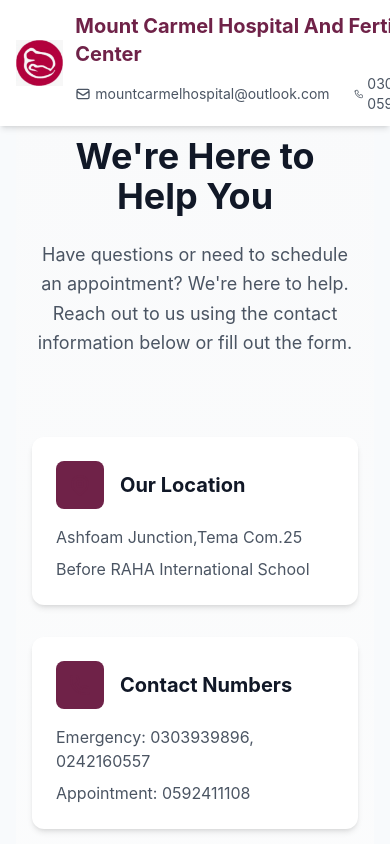
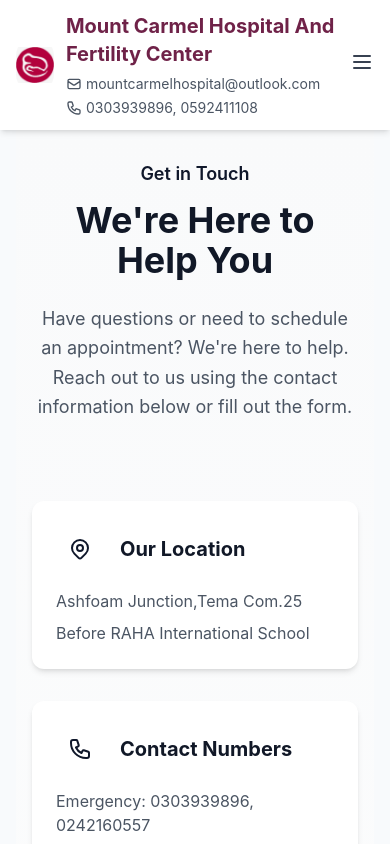
Before and after one commit to Richmond-Andoh/mount-carmel, a React (Vite) app: page /contact in a window 390 px wide. Shown: the top 844 px of the page. Built offline with nearby package versions, Linux system fonts and the light colour scheme; the HTML template or start-up script is replaced by a standard one.

Commit message:
Working on some responsive errors

```diff
--- a/src/App.jsx
+++ b/src/App.jsx
@@ -1,4 +1,3 @@
-// src/App.jsx
 import { BrowserRouter as Router, Routes, Route } from 'react-router-dom'
 import Navbar from './components/Navbar'
 import Footer from './components/Footer'
@@ -18,9 +17,7 @@
     <Router>
       <div className="flex flex-col min-h-screen">
         <Navbar />
-
-        {/* Padding wrapper to avoid content hiding behind Navbar */}
-        <main className="flex-grow pt-16 sm:pt-20 md:pt-24 lg:pt-28 xl:pt-32 px-4 sm:px-6 md:px-8 lg:px-10 xl:px-16">
+        <main className="flex-grow pt-32 px-4 sm:px-6 lg:px-8">
           <Routes>
             <Route path="/" element={<Home />} />
             <Route path="/about" element={<About />} />
@@ -34,7 +31,6 @@
             <Route path="/partner-form" element={<PartnerForm />} />
           </Routes>
         </main>
-
         <Footer />
       </div>
     </Router>
--- a/src/components/Footer.jsx
+++ b/src/components/Footer.jsx
@@ -31,7 +31,7 @@
           {/* Hospital Info */}
           <div>
             <div className="flex items-center space-x-3 mb-6">
-              <img src={logo} alt="Logo" className="w-12 h-12" />
+              <img src={logo} alt="Logo" className="w-12 h-12 rounded-logo" />
               <div>
                 <h3 className="font-bold">Mount Carmel</h3>
                 <p className="text-sm text-gray-400">Hospital & Fertility Center</p>
--- a/src/components/Navbar.jsx
+++ b/src/components/Navbar.jsx
@@ -13,7 +13,6 @@
     const handleScroll = () => {
       setScrolled(window.scrollY > 20)
     }
-
     window.addEventListener('scroll', handleScroll)
     return () => window.removeEventListener('scroll', handleScroll)
   }, [])
@@ -23,7 +22,7 @@
     { path: '/about', label: 'About' },
     { path: '/services', label: 'Services' },
     { path: '/facilities', label: 'Facilities' },
-    { path: '/contact', label: 'Contact' },
+    { path: '/contact', label: 'Contact' }
   ]
 
   const toggleMenu = () => {
@@ -31,36 +30,27 @@
     setShowOthersDropdown(false)
   }
 
-  const toggleOthersDropdown = () => {
-    setShowOthersDropdown(!showOthersDropdown)
-  }
-
   return (
     <nav className={`fixed w-full z-50 bg-white shadow-md transition-all duration-300 ${scrolled ? 'py-2' : 'py-3'}`}>
       <div className="container-custom">
         <div className="flex justify-between items-center">
-          <div className="flex items-center">
           <Link to="/" className="flex items-center gap-3">
-              <div className="w-[3.5rem] h-[3.5rem] flex items-center justify-center">
-                <img
-                  src={logo}
-                  alt="Mount Carmel Logo"
-                  className="w-full h-full object-contain"
-                />
+            <div className="w-[3.5rem] h-[3.5rem]">
+              <img src={logo} alt="Mount Carmel Logo" className="w-full h-full rounded-logo" />
             </div>
             <div>
               <h1 className="text-xl font-bold text-[#6f2248] mb-1.5">
                 Mount Carmel Hospital And Fertility Center
               </h1>
-                <div className="flex items-center space-x-6 text-sm text-gray-600">
-                  <a href="mailto:mountcarmelhospital@outlook.com" className="flex items-center hover:text-[#6f2248] transition-colors">
+              <div className="flex flex-col sm:flex-row space-y-1 sm:space-y-0 sm:space-x-6 text-sm text-gray-600">
+                <a href="mailto:mountcarmelhospital@outlook.com" className="flex items-center hover:text-[#6f2248]">
                   <svg className="w-4 h-4 mr-1" fill="none" stroke="currentColor" viewBox="0 0 24 24">
                     <path strokeLinecap="round" strokeLinejoin="round" strokeWidth="2"
                       d="M3 8l7.89 5.26a2 2 0 002.22 0L21 8M5 19h14a2 2 0 002-2V7a2 2 0 00-2-2H5a2 2 0 00-2 2v10a2 2 0 002 2z" />
                   </svg>
                   mountcarmelhospital@outlook.com
                 </a>
-                  <a href="tel:+15589554885" className="flex items-center hover:text-[#6f2248] transition-colors">
+                <a href="tel:+233303939896" className="flex items-center hover:text-[#6f2248]">
                   <svg className="w-4 h-4 mr-1" fill="none" stroke="currentColor" viewBox="0 0 24 24">
                     <path strokeLinecap="round" strokeLinejoin="round" strokeWidth="2"
                       d="M3 5a2 2 0 012-2h3.28a1 1 0 01.948.684l1.498 4.493a1 1 0 01-.502 1.21l-2.257 1.13a11.042 11.042 0 005.516 5.516l1.13-2.257a1 1 0 011.21-.502l4.493 1.498a1 1 0 01.684.949V19a2 2 0 01-2 2h-1C9.716 21 3 14.284 3 6V5z" />
@@ -70,102 +60,32 @@
               </div>
             </div>
           </Link>
-          </div>
 
-          {/* Desktop menu */}
+          {/* Desktop Nav */}
           <div className="hidden md:flex items-center space-x-8">
-            {navLinks.map((link) => (
+            {navLinks.map(link => (
               <Link
                 key={link.path}
                 to={link.path}
-                className={`text-sm font-medium text-gray-700 hover:text-[#6f2248] transition-colors ${location.pathname === link.path ? 'text-[#6f2248]' : ''}`}
+                className={`nav-link ${location.pathname === link.path ? 'text-[#6f2248]' : ''}`}
               >
                 {link.label}
               </Link>
             ))}
-            <div className="relative">
-              <button
-                className={`text-sm font-medium text-gray-700 hover:text-[#6f2248] transition-colors ${
-                  ['/testimonies', '/faq', '/partners'].includes(location.pathname) ? 'text-[#6f2248]' : ''
-                }`}
-                onClick={toggleOthersDropdown}
-                onMouseEnter={() => setShowOthersDropdown(true)}
-                onMouseLeave={() => setShowOthersDropdown(false)}
-              >
-                Others
-              </button>
-              <AnimatePresence>
-                {showOthersDropdown && (
-                  <motion.div
-                    initial={{ opacity: 0, y: -10 }}
-                    animate={{ opacity: 1, y: 0 }}
-                    exit={{ opacity: 0, y: -10 }}
-                    className="absolute top-full left-0 mt-1 bg-white shadow-lg rounded-lg py-2 w-48"
-                    onMouseEnter={() => setShowOthersDropdown(true)}
-                    onMouseLeave={() => setShowOthersDropdown(false)}
-                  >
-                    <Link
-                      to="/testimonies"
-                      className={`block px-4 py-2 text-gray-700 hover:bg-gray-50 ${
-                        location.pathname === '/testimonies' ? 'text-[#6f2248]' : ''
-                      }`}
-                    >
-                      Testimonies
-                    </Link>
-                    <Link
-                      to="/faq"
-                      className={`block px-4 py-2 text-gray-700 hover:bg-gray-50 ${
-                        location.pathname === '/faq' ? 'text-[#6f2248]' : ''
-                      }`}
-                    >
-                      FAQ
-                    </Link>
-                    <Link
-                      to="/partners"
-                      className={`block px-4 py-2 text-gray-700 hover:bg-gray-50 ${
-                        location.pathname === '/partners' ? 'text-[#6f2248]' : ''
-                      }`}
-                    >
-                      Partners
-                    </Link>
-                  </motion.div>
-                )}
-              </AnimatePresence>
-            </div>
-            <Link
-              to="/appointment"
-              className="bg-[#6f2248] text-white px-4 py-2 rounded-md text-sm font-medium hover:bg-[#6f2248]/90 transition-colors"
-            >
-              Make an Appointment
-            </Link>
+            <Link to="/testimonies" className={`nav-link ${location.pathname === '/testimonies' ? 'text-[#6f2248]' : ''}`}>Testimonies</Link>
+            <Link to="/faq" className={`nav-link ${location.pathname === '/faq' ? 'text-[#6f2248]' : ''}`}>FAQ</Link>
+            <Link to="/partners" className={`nav-link ${location.pathname === '/partners' ? 'text-[#6f2248]' : ''}`}>Partners</Link>
+            <Link to="/appointment" className="btn-primary text-sm">Make Appointment</Link>
           </div>
 
           {/* Mobile menu button */}
-          <div className="md:hidden flex items-center">
-            <button
-              onClick={toggleMenu}
-              className="inline-flex items-center justify-center p-2 rounded-md text-gray-700 hover:text-[#6f2248] focus:outline-none"
-            >
-              <svg
-                className="h-6 w-6"
-                stroke="currentColor"
-                fill="none"
-                viewBox="0 0 24 24"
-              >
+          <div className="md:hidden">
+            <button onClick={toggleMenu} className="text-gray-700 hover:text-[#6f2248] focus:outline-none">
+              <svg className="h-6 w-6" fill="none" stroke="currentColor" viewBox="0 0 24 24">
                 {isOpen ? (
-                  <path
-                    strokeLinecap="round"
-                    strokeLinejoin="round"
-                    strokeWidth="2"
-                    d="M6 18L18 6M6 6l12 12"
-                  />
+                  <path strokeLinecap="round" strokeLinejoin="round" strokeWidth="2" d="M6 18L18 6M6 6l12 12" />
                 ) : (
-                  <path
-                    strokeLinecap="round"
-                    strokeLinejoin="round"
-                    strokeWidth="2"
-                    d="M4 6h16M4 12h16M4 18h16"
-                  />
+                  <path strokeLinecap="round" strokeLinejoin="round" strokeWidth="2" d="M4 6h16M4 12h16M4 18h16" />
                 )}
               </svg>
             </button>
@@ -173,72 +93,34 @@
         </div>
       </div>
 
-      {/* Mobile menu */}
+      {/* Mobile Dropdown */}
       <AnimatePresence>
         {isOpen && (
           <motion.div
             initial={{ opacity: 0, height: 0 }}
             animate={{ opacity: 1, height: 'auto' }}
             exit={{ opacity: 0, height: 0 }}
-            transition={{ duration: 0.3 }}
-            className="fixed inset-0 z-50 md:hidden bg-white/70 backdrop-blur overflow-y-auto max-h-screen border-t"
+            className="mobile-nav-wrapper"
           >
-            <div className="container-custom py-2 space-y-2">
-              {navLinks.map((link, index) => (
-                <motion.div
-                  key={link.path}
-                  initial={{ opacity: 0, x: -20 }}
-                  animate={{ opacity: 1, x: 0 }}
-                  transition={{ duration: 0.3, delay: index * 0.1 }}
-                >
-                  <Link
-                    to={link.path}
-                    onClick={() => setIsOpen(false)}
-                    className={`block py-2 text-gray-700 hover:text-[#6f2248] transition-colors ${location.pathname === link.path ? 'text-[#6f2248]' : ''}`}
-                  >
+            <div className="mobile-close-btn">
+              <button onClick={() => setIsOpen(false)} aria-label="Close Menu">
+                <svg className="w-6 h-6" fill="none" stroke="currentColor" viewBox="0 0 24 24">
+                  <path strokeLinecap="round" strokeLinejoin="round" strokeWidth="2" d="M6 18L18 6M6 6l12 12" />
+                </svg>
+              </button>
+            </div>
+            <div className="px-4 py-4 space-y-3">
+              {navLinks.map(link => (
+                <Link key={link.path} to={link.path} onClick={() => setIsOpen(false)} className="mobile-nav-link">
                   {link.label}
                 </Link>
-                </motion.div>
               ))}
-              {/* Others Dropdown Links for Mobile */}
-              <div className="pt-2">
-                <div className="text-xs font-semibold text-gray-500 px-4 pb-1">Others</div>
-                <Link
-                  to="/testimonies"
-                  onClick={() => setIsOpen(false)}
-                  className={`block px-4 py-2 text-gray-700 hover:text-[#6f2248] transition-colors ${location.pathname === '/testimonies' ? 'text-[#6f2248]' : ''}`}
-                >
-                  Testimonies
-                </Link>
-                <Link
-                  to="/faq"
-                  onClick={() => setIsOpen(false)}
-                  className={`block px-4 py-2 text-gray-700 hover:text-[#6f2248] transition-colors ${location.pathname === '/faq' ? 'text-[#6f2248]' : ''}`}
-                >
-                  FAQ
-                </Link>
-                <Link
-                  to="/partners"
-                  onClick={() => setIsOpen(false)}
-                  className={`block px-4 py-2 text-gray-700 hover:text-[#6f2248] transition-colors ${location.pathname === '/partners' ? 'text-[#6f2248]' : ''}`}
-                >
-                  Partners
-                </Link>
-              </div>
-              <motion.div
-                initial={{ opacity: 0, scale: 0.5 }}
-                animate={{ opacity: 1, scale: 1 }}
-                transition={{ duration: 0.3, delay: 0.4 }}
-                whileTap={{ scale: 0.95 }}
-              >
-                <Link
-                  to="/appointment"
-                  onClick={() => setIsOpen(false)}
-                  className="block w-full text-center mt-4 bg-[#6f2248] text-white px-4 py-2 rounded-md text-sm font-medium hover:bg-[#6f2248]/90 transition-colors"
-                >
+              <Link to="/testimonies" onClick={() => setIsOpen(false)} className="mobile-nav-link">Testimonies</Link>
+              <Link to="/faq" onClick={() => setIsOpen(false)} className="mobile-nav-link">FAQ</Link>
+              <Link to="/partners" onClick={() => setIsOpen(false)} className="mobile-nav-link">Partners</Link>
+              <Link to="/appointment" onClick={() => setIsOpen(false)} className="btn-primary block text-center text-sm mt-4">
                 Make Appointment
               </Link>
-              </motion.div>
             </div>
           </motion.div>
         )}
--- a/src/index.css
+++ b/src/index.css
@@ -1,41 +1,28 @@
-/* src/index.css */
-
-/* Custom CSS variables */
-:root {
-  --primary-color: #6f2248;
-  --text-light: #ffffff;
-  --text-dark: #6f2248;
-  --background-light: #ffffff;
-  --background-dark: #6f2248;
-}
-
 @tailwind base;
 @tailwind components;
 @tailwind utilities;
 
-/* Base layer */
 @layer base {
   body {
     @apply bg-slate-50 text-slate-900 m-0 p-0;
   }
 }
 
-/* Components layer */
 @layer components {
   .container-custom {
     @apply max-w-7xl mx-auto px-4 sm:px-6 lg:px-8;
   }
 
   .nav-link {
-    @apply text-sm font-medium hover:text-[#6f2248] transition-colors;
+    @apply text-sm font-medium hover:text-[#6f2248] text-gray-700 transition-colors;
   }
 
   .mobile-nav-link {
-    @apply block px-4 py-2 text-gray-700 hover:text-[#6f2248] transition-colors;
+    @apply block px-4 py-2 text-sm text-gray-700 hover:text-[#6f2248] transition-colors;
   }
 
   .btn-primary {
-    @apply bg-[#6f2248] text-white px-6 py-2 rounded-lg hover:bg-[#6f2248]/90 transition-colors;
+    @apply bg-[#6f2248] text-white px-6 py-2 rounded-md hover:bg-[#6f2248]/90 transition-colors;
   }
 
   .btn-secondary {
@@ -43,9 +30,7 @@
   }
 
   .btn-outline {
-    @apply bg-transparent text-[var(--primary-color)] px-6 py-2 rounded-md text-base
-           font-semibold border border-[var(--primary-color)] hover:bg-[var(--primary-color)]
-           hover:text-white transition-all duration-300;
+    @apply bg-transparent text-[#6f2248] px-6 py-2 rounded-md border border-[#6f2248] hover:bg-[#6f2248] hover:text-white transition-all duration-300;
   }
 
   .section {
@@ -59,9 +44,20 @@
   .card-hover {
     @apply transform transition-transform duration-300 hover:-translate-y-1;
   }
+
+  .rounded-logo {
+    @apply rounded-full object-contain;
+  }
+
+  .mobile-nav-wrapper {
+    @apply bg-white border-t shadow-lg md:hidden;
+  }
+
+  .mobile-close-btn {
+    @apply flex justify-end px-4 pt-4 text-gray-700 hover:text-[#6f2248] focus:outline-none;
+  }
 }
 
-/* Animations */
 @layer utilities {
   @keyframes float {
     0%, 100% { transform: translateY(0); }
@@ -73,17 +69,6 @@
     to { opacity: 1; }
   }
 
-  @keyframes slideUp {
-    from { transform: translateY(20px); opacity: 0; }
-    to { transform: translateY(0); opacity: 1; }
-  }
-
-  @keyframes pulse {
-    0% { transform: scale(1); }
-    50% { transform: scale(1.05); }
-    100% { transform: scale(1); }
-  }
-
   .animate-float {
     animation: float 3s ease-in-out infinite;
   }
@@ -92,23 +77,11 @@
     animation: fadeIn 1s ease-in;
   }
 
-  .animate-slide-up {
-    animation: slideUp 0.5s ease-out forwards;
-  }
-
-  .animate-pulse {
-    animation: pulse 2s ease-in-out infinite;
-  }
-
   .text-gradient {
-    @apply bg-clip-text text-transparent bg-gradient-to-r from-[var(--primary-color)] to-[var(--accent-color)];
+    @apply bg-clip-text text-transparent bg-gradient-to-r from-[#6f2248] to-[#ac416a];
   }
 
   .bg-gradient {
-    @apply bg-gradient-to-r from-[var(--primary-color)] to-[var(--accent-color)];
-  }
-
-  .backdrop-blur {
-    @apply backdrop-filter backdrop-blur-md bg-white bg-opacity-80;
+    @apply bg-gradient-to-r from-[#6f2248] to-[#ac416a];
   }
 }
```
Also changed, not shown: src/utils/sendSMSNotification.js (added, +28 -0 lines). Lines whose indentation alone changed are shown as unchanged.
